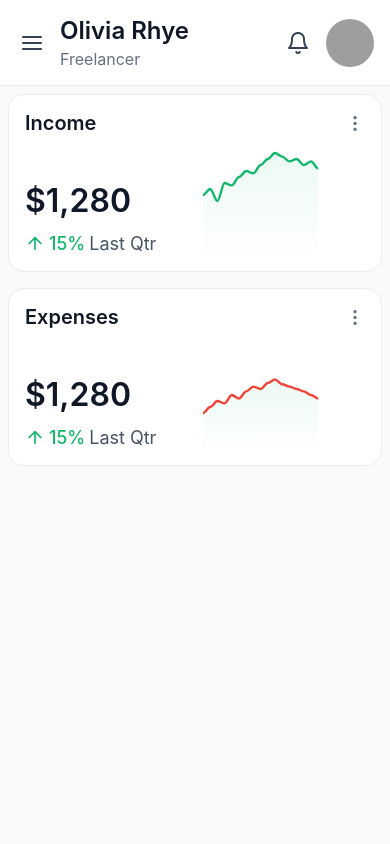
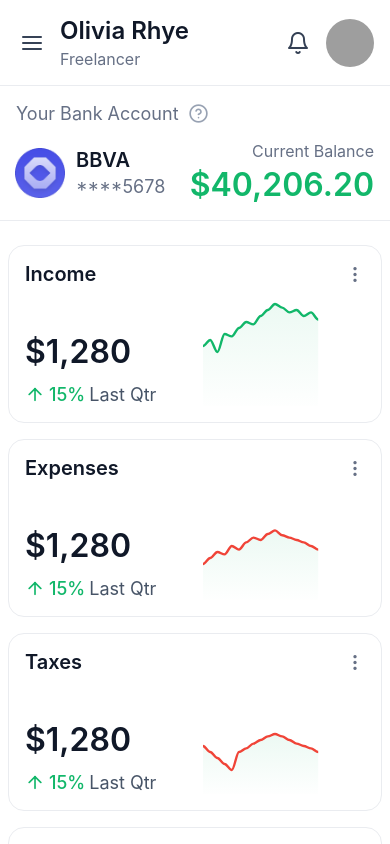
Before and after one commit to zubyrbutt/ILabTask, a React Native app: screen /Home in a window 390 px wide. Built offline with nearby package versions, Linux system fonts and the light colour scheme; grey boxes are pictures that could not be loaded.

Commit message:
add bank account component

```diff
--- /dev/null
+++ b/src/components/bank-account-card/index.tsx
@@ -0,0 +1,73 @@
+import React from 'react';
+
+import {View, Image, TouchableOpacity} from 'react-native';
+import Icon from 'react-native-vector-icons/Feather';
+
+import Label from '../label';
+import theme from '../../theme';
+import { styles } from './styles';
+
+
+interface BankAccountCardProps {
+  bankName: string;
+  accountNumber: string;
+  balance: number;
+}
+
+const BankAccountCard = ({
+  bankName,
+  accountNumber,
+  balance,
+}: BankAccountCardProps) => {
+  const formattedBalance = new Intl.NumberFormat('en-US', {
+    style: 'currency',
+    currency: 'USD',
+    minimumFractionDigits: 2,
+  }).format(balance);
+
+  const maskedAccountNumber = `****${accountNumber.slice(-4)}`;
+
+  return (
+    <View style={styles.container}>
+      <View style={styles.header}>
+        <Label size='lg' weight="normal" color={theme.colors.gray[500]}>
+          Your Bank Account
+        </Label>
+        <TouchableOpacity>
+          <Icon style={styles.icon} name="help-circle" size={20} color={theme.colors.gray[400]} />
+        </TouchableOpacity>
+      </View>
+
+      <View style={styles.content}>
+        <View style={styles.bankInfo}>
+          <View style={styles.logoContainer}>
+            {/* TODO: Need to add the svg icon here */}
+            <Image
+              source={require('../../assets/images/logo.png')}
+              style={styles.logo}
+            />
+          </View>
+          <View style={styles.accountInfo}>
+            <Label size="xl" weight="semibold" color={theme.colors.gray[900]}>
+              {bankName}
+            </Label>
+            <Label size="lg" color={theme.colors.gray[500]}>
+              {maskedAccountNumber}
+            </Label>
+          </View>
+        </View>
+
+        <View style={styles.balanceSection}>
+          <Label style={styles.balanceLabel} size="md" color={theme.colors.gray[500]}>
+            Current Balance
+          </Label>
+          <Label size="3xl" weight="semibold" color={theme.colors.success[500]}>
+            {formattedBalance}
+          </Label>
+        </View>
+      </View>
+    </View>
+  );
+};
+
+export default BankAccountCard;
--- /dev/null
+++ b/src/components/bank-account-card/styles.ts
@@ -0,0 +1,51 @@
+import {StyleSheet} from 'react-native';
+
+import theme from '../../theme';
+
+export const styles = StyleSheet.create({
+  container: {
+    padding: theme.spacing.lg,
+    borderBottomWidth: 1,
+    borderBottomColor: theme.colors.gray[200],
+    marginBottom: theme.spacing.lg,
+  },
+  header: {
+    flexDirection: 'row',
+    alignItems: 'center',
+    marginBottom: theme.spacing.lg,
+  },
+  icon: {
+    marginLeft: 10,
+  },
+  content: {
+    gap: theme.spacing.xl,
+    flexDirection: 'row',
+    justifyContent: 'space-between',
+  },
+  bankInfo: {
+    flexDirection: 'row',
+    alignItems: 'center',
+    gap: theme.spacing.md,
+  },
+  logoContainer: {
+    width: 48,
+    height: 48,
+    borderRadius: 24,
+    backgroundColor: theme.colors.primary[50],
+    justifyContent: 'center',
+    alignItems: 'center',
+  },
+  logo: {
+    width: 50,
+    height: 50,
+  },
+  accountInfo: {
+    gap: theme.spacing.xs,
+  },
+  balanceSection: {
+    gap: theme.spacing.xs,
+  },
+  balanceLabel: {
+    textAlign: 'right',
+  },
+});
--- a/src/data/charts.ts
+++ b/src/data/charts.ts
@@ -71,11 +71,11 @@ export const expensesData: ChartPoint[] = [
 ];
 
 export const taxesData: ChartPoint[] = [
-  { x: 0, y: 20, value: 200 },
-  { x: 6, y: 22, value: 220 },
-  { x: 12, y: 25, value: 250 },
-  { x: 18, y: 28, value: 280 },
-  { x: 24, y: 30, value: 300 },
+  { x: 0, y: 40, value: 200 },
+  { x: 6, y: 35, value: 220 },
+  { x: 12, y: 30, value: 250 },
+  { x: 18, y: 25, value: 280 },
+  { x: 24, y: 20, value: 300 },
   { x: 30, y: 35, value: 350 },
   { x: 36, y: 38, value: 380 },
   { x: 42, y: 42, value: 420 },
@@ -104,34 +104,34 @@ export const taxesData: ChartPoint[] = [
 ];
 
 export const invoicesData: ChartPoint[] = [
-  { x: 0, y: 40, value: 800 },
-  { x: 6, y: 45, value: 850 },
-  { x: 12, y: 50, value: 900 },
-  { x: 18, y: 55, value: 950 },
-  { x: 24, y: 60, value: 1000 },
-  { x: 30, y: 65, value: 1050 },
-  { x: 36, y: 70, value: 1100 },
-  { x: 42, y: 75, value: 1150 },
-  { x: 48, y: 80, value: 1200 },
-  { x: 54, y: 85, value: 1250 },
-  { x: 60, y: 90, value: 1300 }, // Peak
-  { x: 66, y: 85, value: 1250 },
-  { x: 72, y: 80, value: 1200 },
-  { x: 78, y: 75, value: 1150 },
-  { x: 84, y: 70, value: 1100 },
-  { x: 90, y: 65, value: 1050 },
-  { x: 96, y: 60, value: 1000 },
-  { x: 102, y: 65, value: 1050 },
-  { x: 108, y: 70, value: 1100 },
-  { x: 114, y: 75, value: 1150 },
-  { x: 120, y: 70, value: 1100 },
-  { x: 126, y: 65, value: 1050 },
-  { x: 132, y: 60, value: 1000 },
-  { x: 138, y: 65, value: 1050 },
-  { x: 144, y: 70, value: 1100 },
-  { x: 150, y: 75, value: 1150 },
-  { x: 156, y: 70, value: 1100 },
-  { x: 162, y: 65, value: 1050 },
-  { x: 168, y: 60, value: 1000 },
-  { x: 174, y: 65, value: 1050 },
+  { x: 0, y: 30, value: 400 },
+  { x: 6, y: 35, value: 440 },
+  { x: 12, y: 20, value: 500 },
+  { x: 18, y: 35, value: 560 },
+  { x: 24, y: 50, value: 600 },
+  { x: 30, y: 35, value: 650 },
+  { x: 36, y: 40, value: 700 },
+  { x: 42, y: 45, value: 750 },
+  { x: 48, y: 50, value: 800 },
+  { x: 54, y: 68, value: 900 },
+  { x: 60, y: 75, value: 1000 }, // Peak
+  { x: 66, y: 72, value: 970 },
+  { x: 72, y: 68, value: 930 },
+  { x: 78, y: 65, value: 890 },
+  { x: 84, y: 62, value: 850 },
+  { x: 90, y: 60, value: 800 },
+  { x: 96, y: 58, value: 780 },
+  { x: 102, y: 55, value: 750 },
+  { x: 108, y: 52, value: 720 },
+  { x: 114, y: 50, value: 700 },
+  { x: 120, y: 48, value: 680 },
+  { x: 126, y: 45, value: 650 },
+  { x: 132, y: 50, value: 700 },
+  { x: 138, y: 55, value: 750 },
+  { x: 144, y: 58, value: 780 },
+  { x: 150, y: 62, value: 850 },
+  { x: 156, y: 65, value: 890 },
+  { x: 162, y: 68, value: 930 },
+  { x: 168, y: 70, value: 960 },
+  { x: 174, y: 75, value: 1000 },
 ];
--- a/src/screens/home/index.tsx
+++ b/src/screens/home/index.tsx
@@ -1,14 +1,20 @@
 import React from 'react'
 
-import { StyleSheet, View } from 'react-native'
+import { ScrollView, StyleSheet, View } from 'react-native'
 
-import { expensesData, incomeData } from '../../data/charts';
+import { expensesData, incomeData, invoicesData, taxesData } from '../../data/charts';
+import BankAccountCard from '../../components/bank-account-card'
 import FinancialCard from '../../components/financial-card'
 import theme from '../../theme'
 
 const HomeScreen = () => {
   return (
-    <View style={styles.container}>
+    <ScrollView style={styles.container} >
+      <BankAccountCard
+        bankName="BBVA"
+        accountNumber="5678"
+        balance={40206.20}
+      />
       <FinancialCard
         title="Income"
         amount={1280}
@@ -25,15 +31,30 @@ const HomeScreen = () => {
         period="Last Qtr"
         color={theme.colors.error[500]}
       />
-
-    </View>
+      <FinancialCard
+        title="Taxes"
+        amount={1280}
+        percentage={15}
+        chartPoints={taxesData}
+        period="Last Qtr"
+        color={theme.colors.error[500]}
+      />
+      <FinancialCard
+        title="Invoices"
+        amount={1280}
+        percentage={15}
+        chartPoints={invoicesData}
+        period="Last Qtr"
+        color={theme.colors.success[500]}
+      />
+    </ScrollView>
   )
 }
 
 const styles = StyleSheet.create({
   container: {
     flex: 1,
-    backgroundColor: theme.colors.gray[50],
+    backgroundColor: theme.colors.white,
   },
 })
 
```
Also changed, not shown: src/assets/images/logo.png (added).
